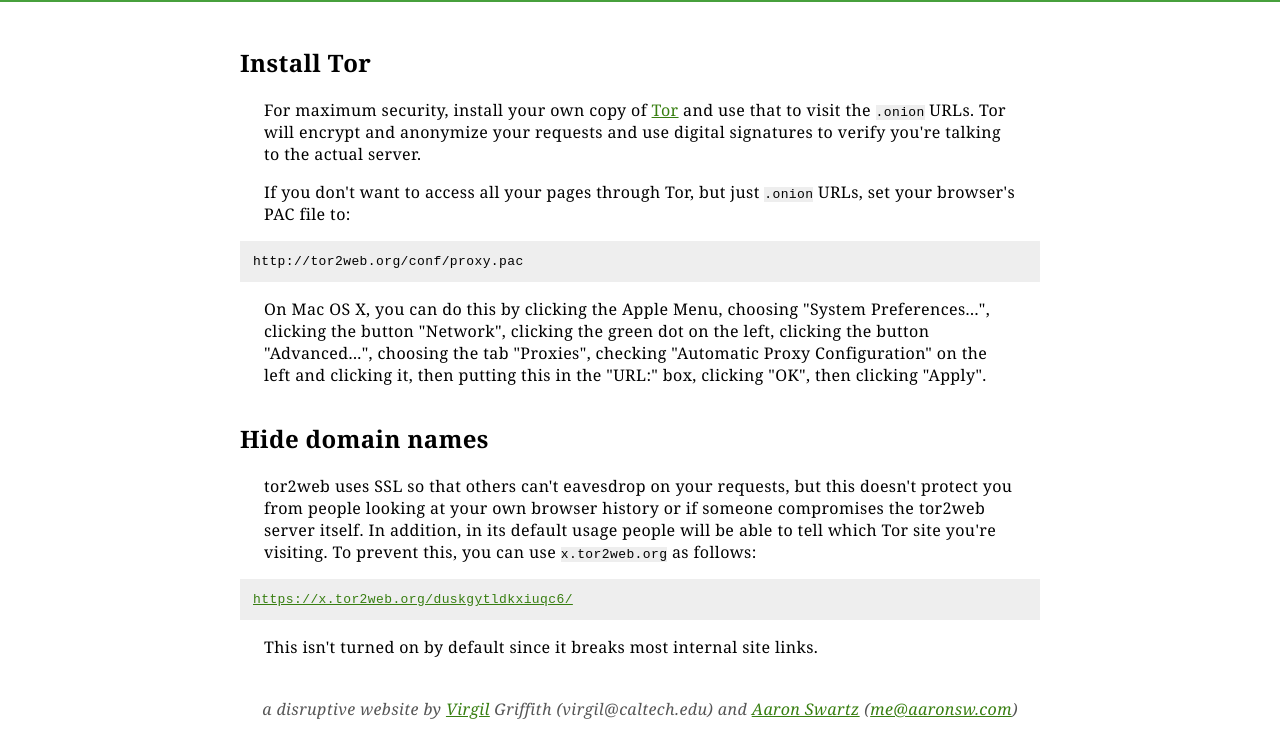
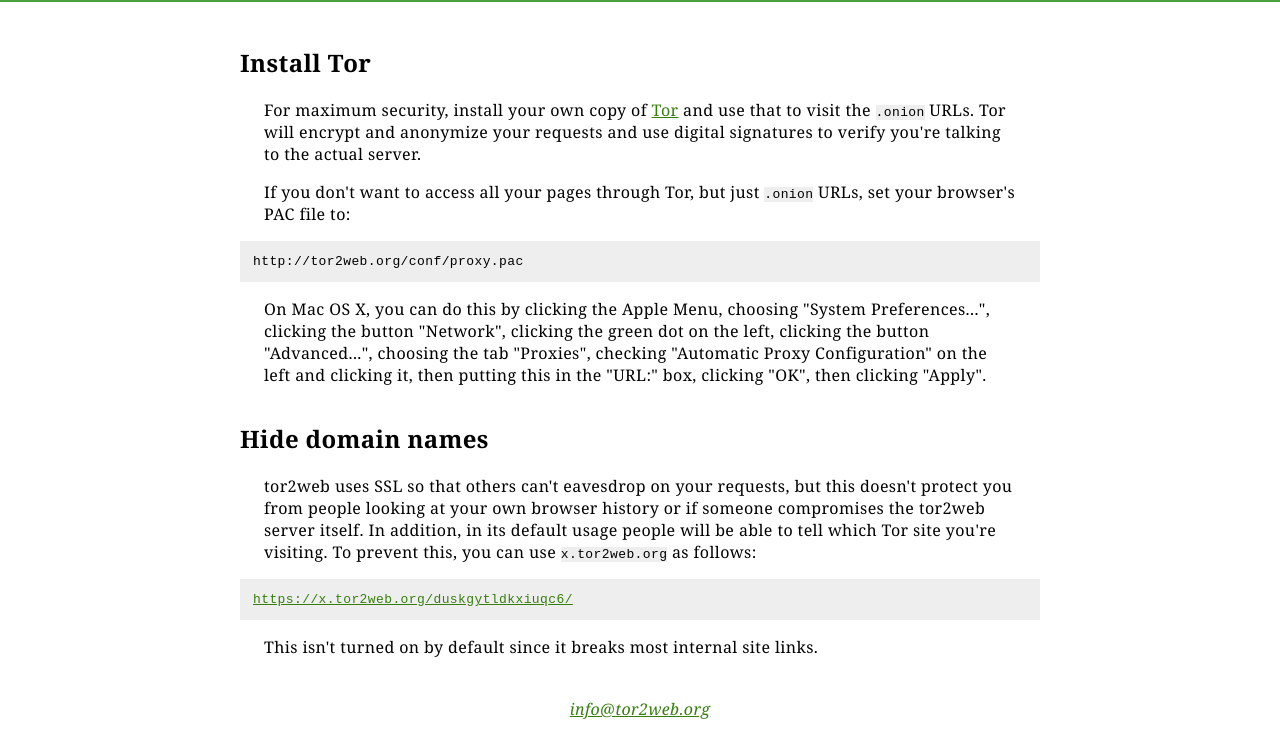
Before and after one commit to aaronsw/tor2web, a plain HTML site: page security.html in a window 1280 px wide. Shown: the part 85-829 px from the top of the page. Drawn offline with Linux system fonts and the light colour scheme.

Commit message:
Edited security.html via GitHub

```diff
--- a/security.html
+++ b/security.html
@@ -27,6 +27,6 @@
 <p>This isn't turned on by default since it breaks most internal site links.</p>
 
 </div>
-<address>a disruptive website by <a href="http://virgil.gr">Virgil</a> Griffith (virgil@caltech.edu) and <a href="http://www.aaronsw.com/">Aaron Swartz</a> (<a href="mailto:me@aaronsw.com">me@aaronsw.com</a>)</address>
+<address><a href="mailto:info@tor2web.org">info@tor2web.org</a></address>
 </body>
 </html>
```
